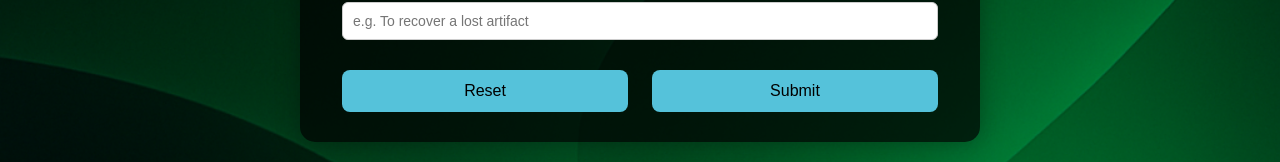
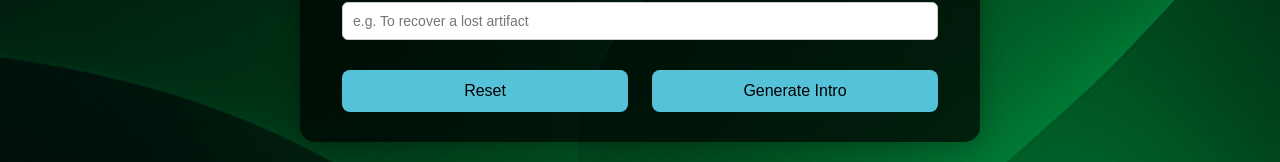
Before and after one commit to Vafakos/text-based-ai-framework, a React (Vite) app in the folder frontend/: page /form in a window 1280 px wide. Shown: the part 606-768 px from the top of the page. Built offline with nearby package versions, Linux system fonts and the light colour scheme.

Commit message:
feat(form): added loading state to sumbit button

```diff
--- a/frontend/src/pages/Form.jsx
+++ b/frontend/src/pages/Form.jsx
@@ -12,6 +12,7 @@ export default function Form() {
     const [mainCharacter, setMainCharacter] = useState("");
     const [goal, setGoal] = useState("");
     const [generatedIntro, setGeneratedIntro] = useState("");
+    const [loadingIntro, setLoadingIntro] = useState(false);
 
     const handleSubmit = async (e) => {
         e.preventDefault();
@@ -26,6 +27,7 @@ export default function Form() {
         console.log("Form submitted:", formData);
 
         try {
+            setLoadingIntro(true);
             const response = await fetch("http://localhost:5000/api/generate-game", {
                 method: "POST",
                 headers: {
@@ -38,6 +40,8 @@ export default function Form() {
             navigate("/story-tree", { state: { intro: result.intro, formData } });
         } catch (err) {
             console.error("Error sending data to backend:", err);
+        } finally {
+            setLoadingIntro(false);
         }
     };
 
@@ -117,17 +121,12 @@ export default function Form() {
                             <button type="reset" onClick={handleReset}>
                                 Reset
                             </button>
-                            <button type="submit">Submit</button>
+                            <button type="submit" className="submit-btn" disabled={loadingIntro}>
+                                {loadingIntro ? "Generating…" : "Generate Intro"}
+                            </button>
                         </div>
                     </form>
                 </fieldset>
-
-                {generatedIntro && (
-                    <div className="game-intro">
-                        <h2>Game Intro</h2>
-                        <p>{generatedIntro}</p>
-                    </div>
-                )}
             </div>
         </div>
     );
--- a/frontend/src/styles/Form.css
+++ b/frontend/src/styles/Form.css
@@ -74,3 +74,8 @@
     background-color: #47a8c4;
     transform: scale(1.03);
 }
+
+button[disabled] {
+    opacity: 0.65;
+    cursor: not-allowed;
+}
```
